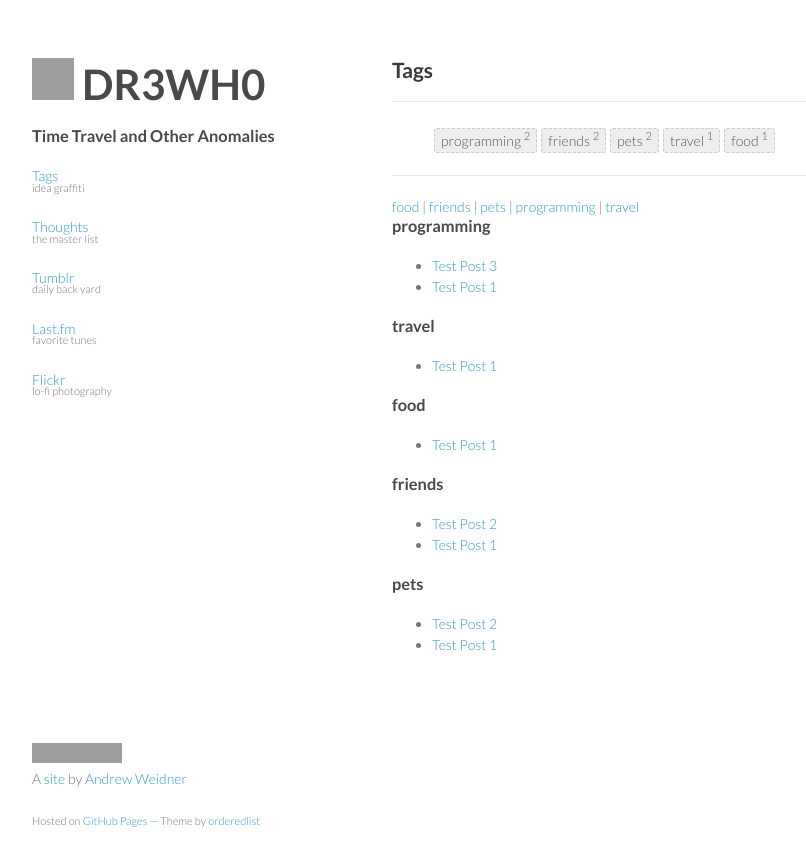
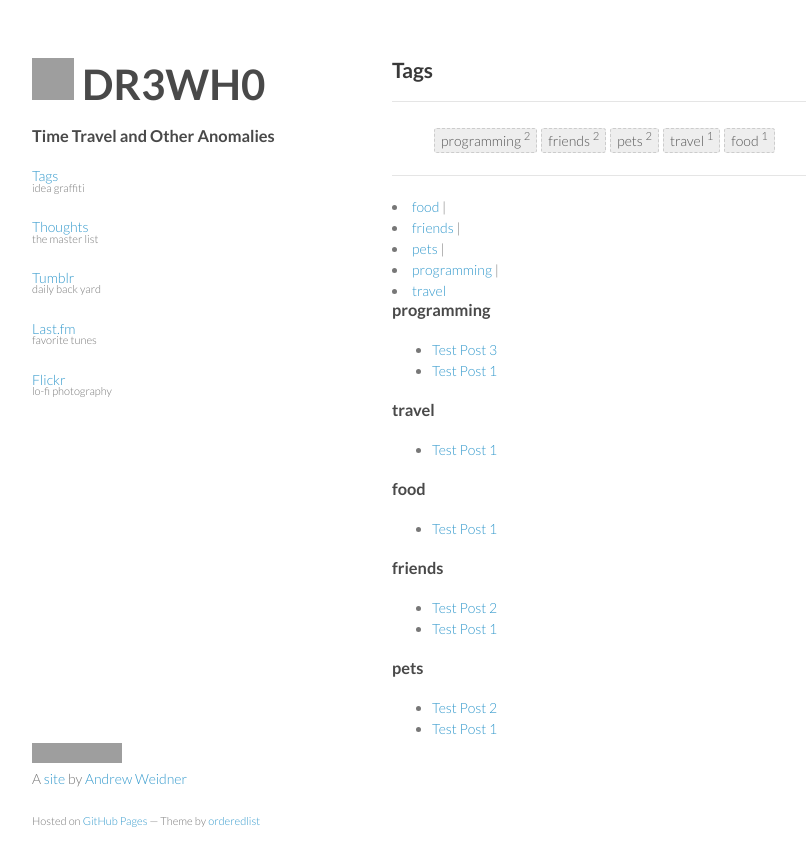
Before and after one commit to drewhop/drewhop.github.io, a Jekyll site: the page built from tags.html, in a window 1280 px wide. Shown: the top 866 px of the page, without its empty margins (178-984 px from the left). Built offline with Jekyll 4.4.1, drawn with Linux system fonts in a browser that asks for light colours; comment, search, counter and statistics services are not loaded; grey boxes are pictures that could not be loaded.

Commit message:
Update tags.html

```diff
--- a/tags.html
+++ b/tags.html
@@ -49,7 +49,10 @@ group: navigation
   {% capture this_word %}
     {{ get_items | split:' ' | sort | join:' ' | truncatewords:item | remove:'...' | split:' ' | last }}
   {% endcapture %}
-  <a href="{{ BASE_PATH }}{{ site.JB.tags_path }}#{{ this_word }}-ref">{{ this_word }}</a>{% unless forloop.last %} | {% endunless %}
+  {% capture display_word %}
+    {{ this_word | remove:' ' }}
+  {% endcapture %}
+  <li><a href="{{ BASE_PATH }}{{ site.JB.tags_path }}#{{ display_word }}-ref">{{ display_word }}</a>{% unless forloop.last %} | {% endunless %}</li>
 {% endfor %}
 </hr>
 
```
